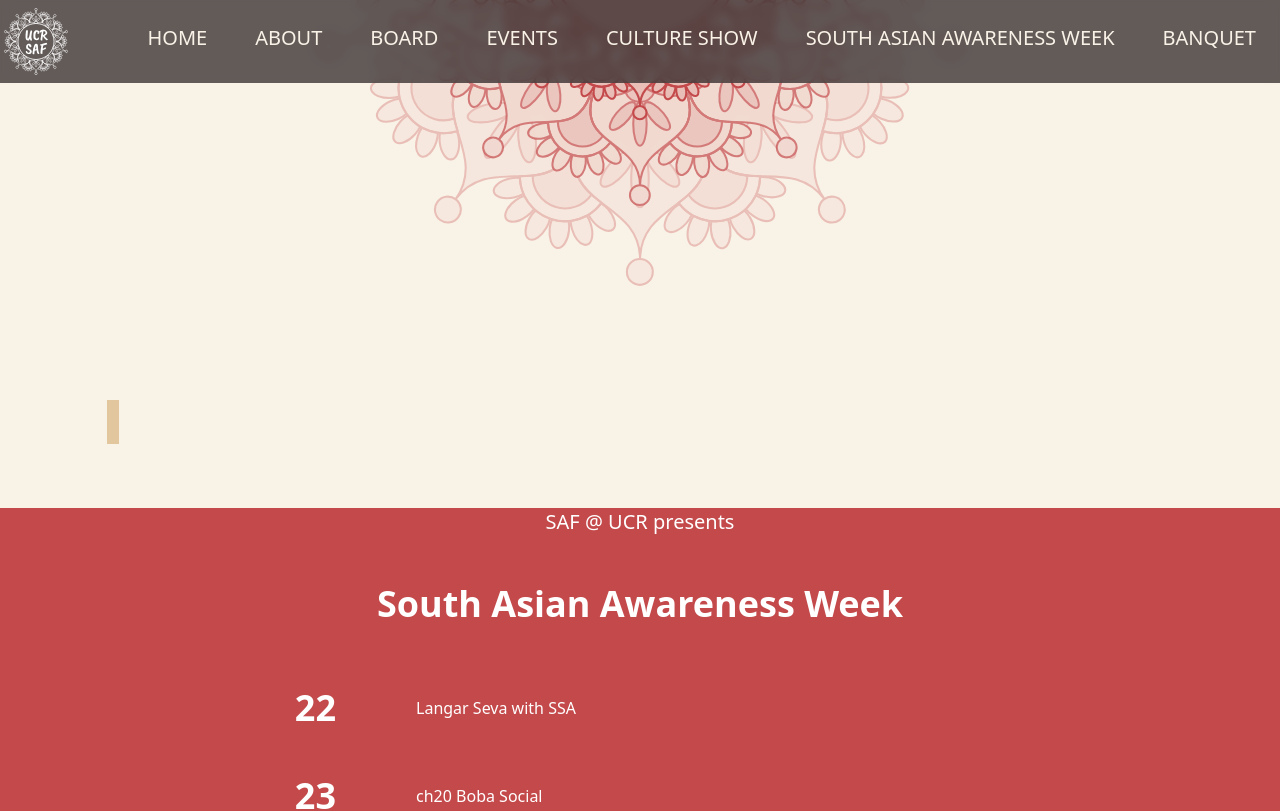
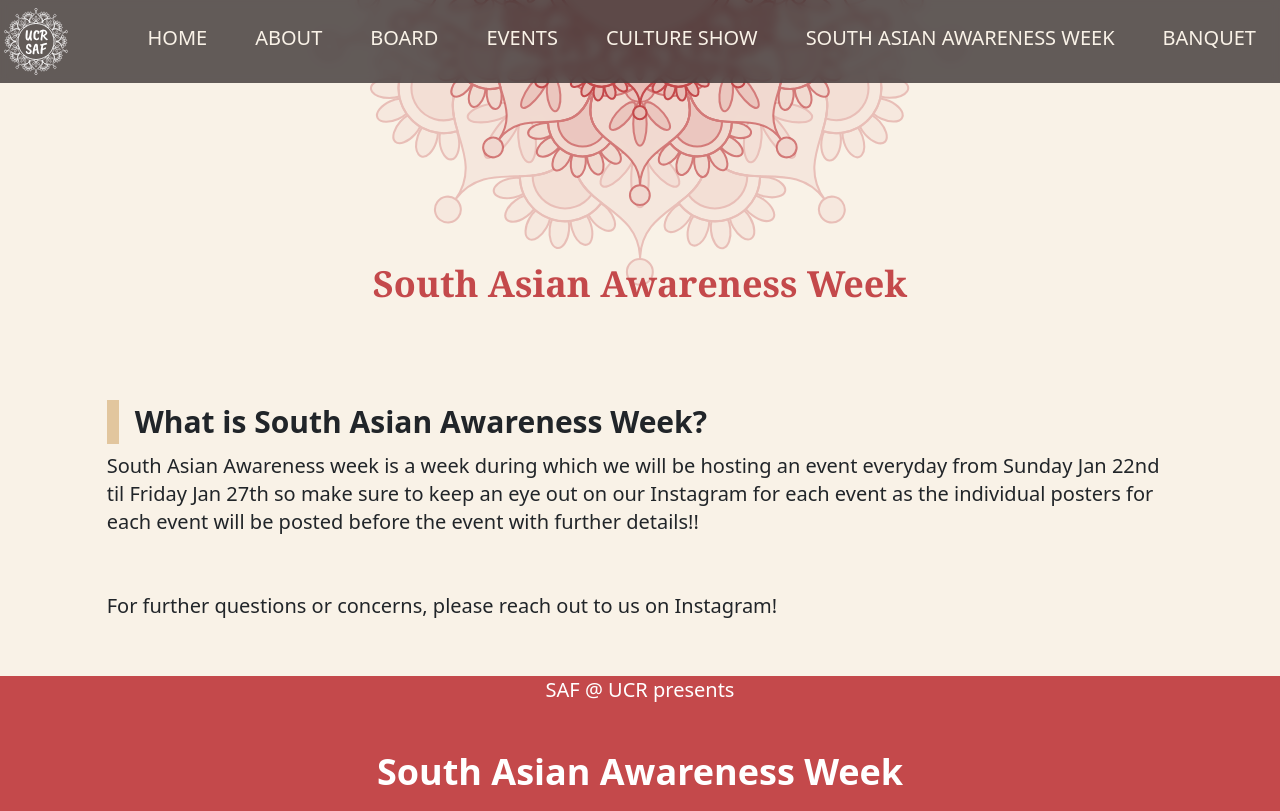
Before and after one commit to acm-ucr/saf-website, a Next.js app: page /awareness-week in a window 1280 px wide. Shown: the top 811 px of the page. Built offline with nearby package versions, Linux system fonts and the light colour scheme.

Commit message:
south asian awareness week text addition

```diff
--- a/src/app/awareness-week/page.js
+++ b/src/app/awareness-week/page.js
@@ -6,8 +6,22 @@
 const page = () => {
   return (
     <div className="w-full overflow-clip flex flex-col justify-center items-center gap-10">
-      <Title />
-      <Description />
+      <Title text={"South Asian Awareness Week"} />
+      <Description
+        className="whitespace-pre"
+        title={"What is South Asian Awareness Week?"}
+        text={
+          "South Asian Awareness week is a week during which we will be hosting an event everyday from Sunday Jan 22nd til Friday Jan 27th so make sure to keep an eye out on our Instagram for each event as the individual posters for each event will be posted before the event with further details!!"
+        }
+      />
+
+      <div className="flex flex-col w-5/6 whitespace-pre">
+        <p className="text-xl">
+          For further questions or concerns, please reach out to us on
+          Instagram!
+        </p>
+      </div>
+
       <Week />
     </div>
   );
```
